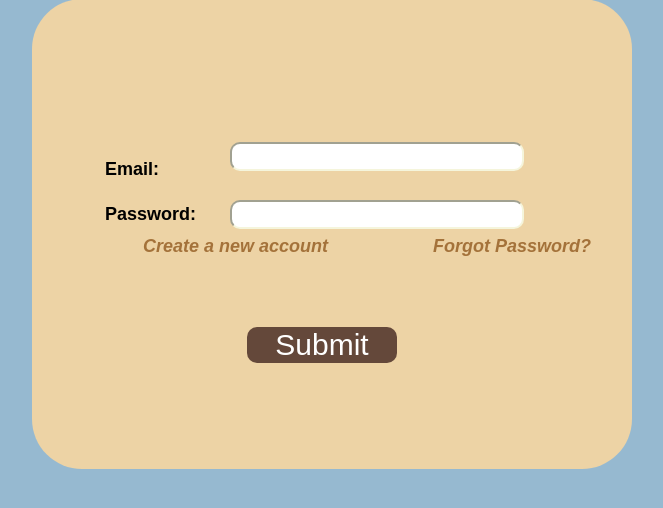
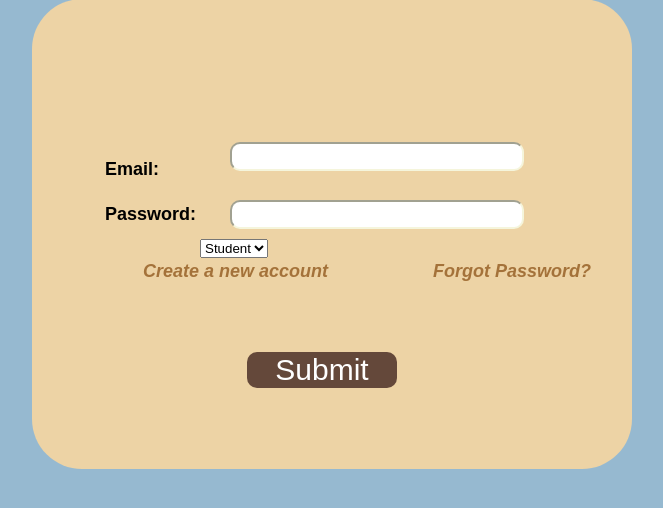
Before and after one commit to joshualagarejos/OSE_Project, a PHP site: page /OSE_Project/login.php in a window 1280 px wide. Shown: the part 106-614 px from the top of the page, without its empty margins (276-939 px from the left). Run offline with PHP 8.4, Linux system fonts and the light colour scheme.

Commit message:
Login & registration edits

```diff
--- a/OSE PROJECT/login.php
+++ b/OSE PROJECT/login.php
@@ -125,6 +125,15 @@ img{
         <tr class="trforgotpassword">
             <td><label for="password" ></label></td>
         </tr>
+        <tr class="trLoginType">
+            <td><label for="LoginType" ></label></td>
+            <td>
+                <select>
+                    <option>Student</option>
+                    <option>Admin</option>
+                </select>
+            </td>
+        </tr>
         </tbody>
     </table>
     <td><a href="registration.php" class="registration">Create a new account</td>
--- a/OSE PROJECT/registration.php
+++ b/OSE PROJECT/registration.php
@@ -112,7 +112,7 @@ a{
             <td><input required type="text" name="firstname" id="firstname"></td>
         </tr>
         <tr class="trno">
-            <td><label for="no">Contact number Name:</label></td>
+            <td><label for="no">Contact number:</label></td>
             <td><input required type="text" pattern="\d*" maxlength="11" name="no" id="no"></td>
         </tr>
         <tr class="trdob">
```
